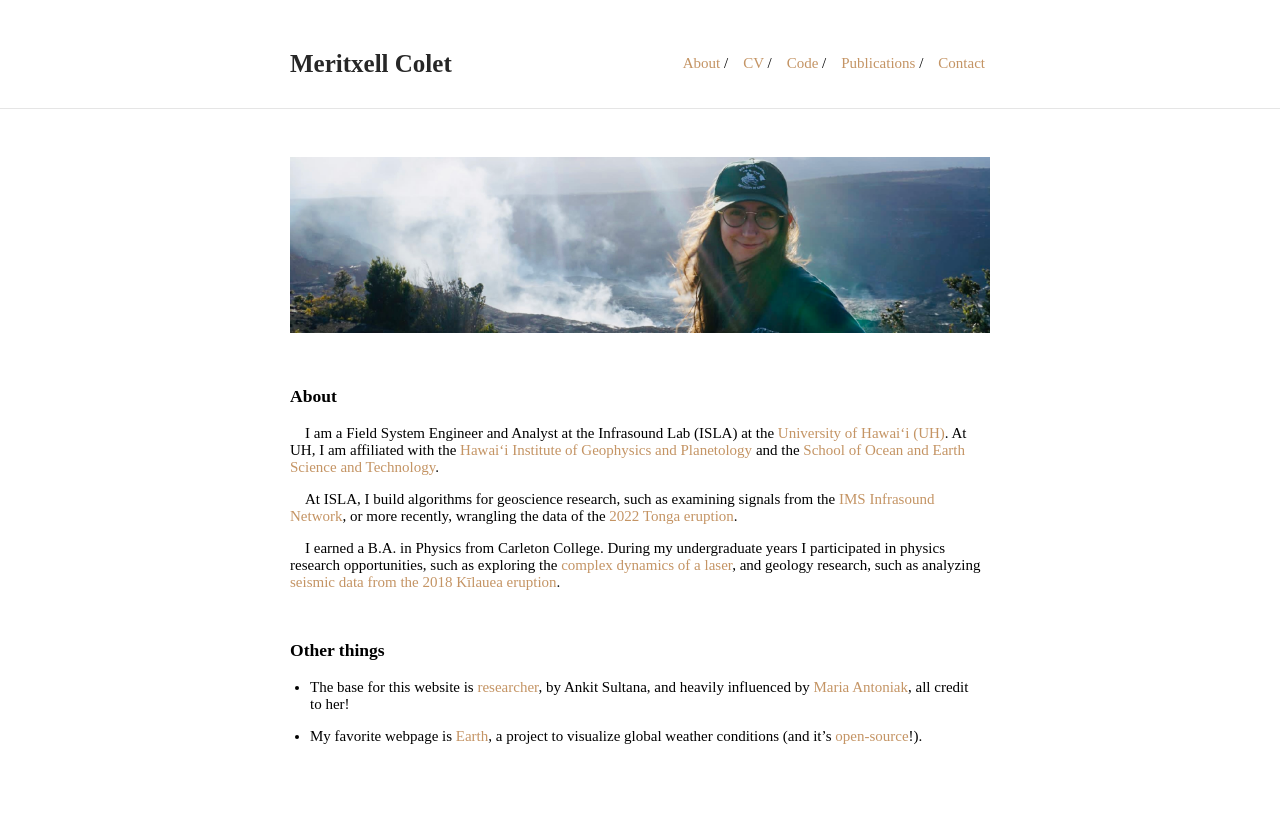
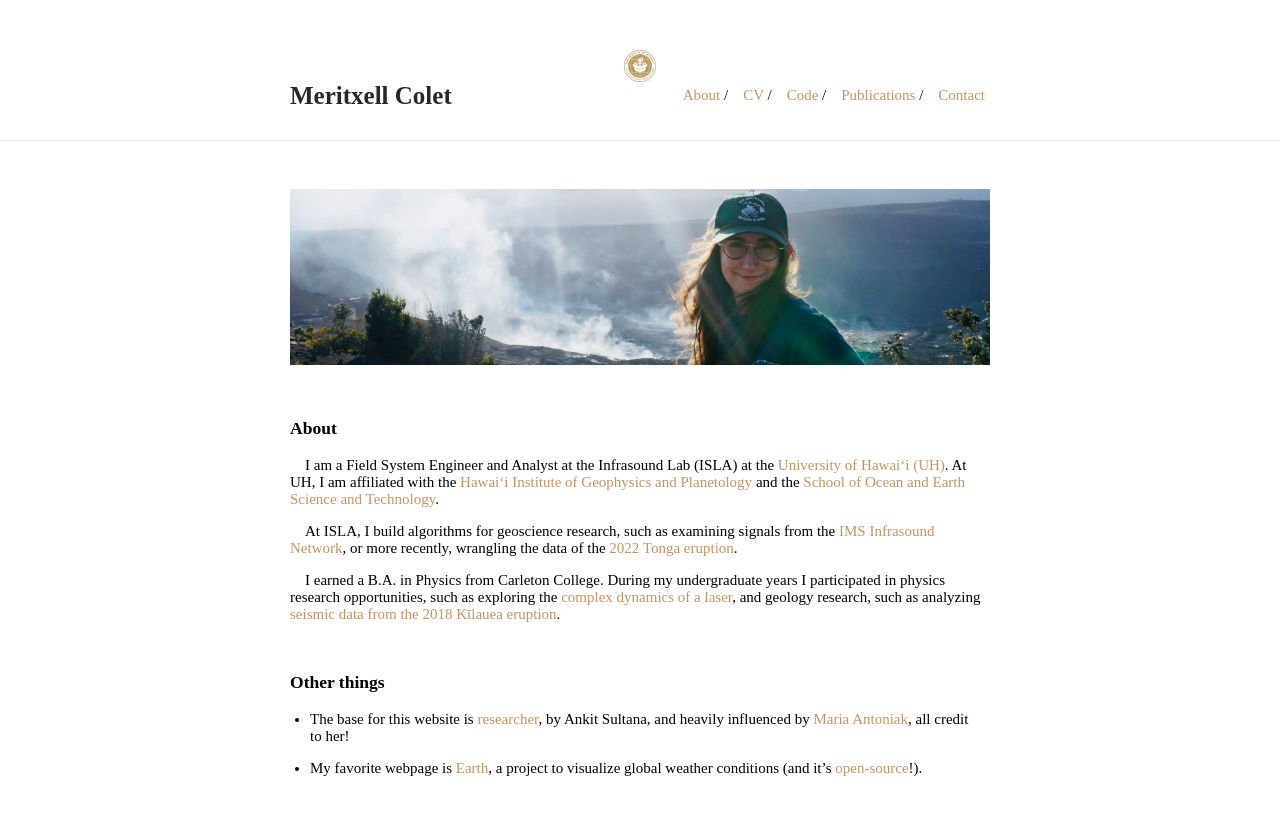
Before and after one commit to MeritxellC/MeritxellC.github.io, a Jekyll site: the page built from index.md, in a window 1280 px wide. Shown: the top 815 px of the page. Built offline with Jekyll 4.4.1, drawn with Linux system fonts in a browser that asks for light colours.

Commit message:
testing new cv

```diff
--- a/_config.yml
+++ b/_config.yml
@@ -3,7 +3,7 @@ url: "MeritxellC.github.io"
 baseurl: ""
 
 markdown: kramdown
-#ins_logo: "./bits-logo.png"
+ins_logo: "./img/favicon.png"
 
 remote_theme: ankitsultana/researcher@gem
 
--- a/_sass/_style.scss
+++ b/_sass/_style.scss
@@ -12,7 +12,7 @@ html {
 body {
     font-size: 15px;
     margin: 0;
-    font-family: "Charter";
+    font-family: "Charter, Georgia, Helvetica, Arial";
     height: 100%;
 //     font-weight: lighter;
 }
```
Also changed, not shown: favicon.ico (added), img/favicon.png (added).
